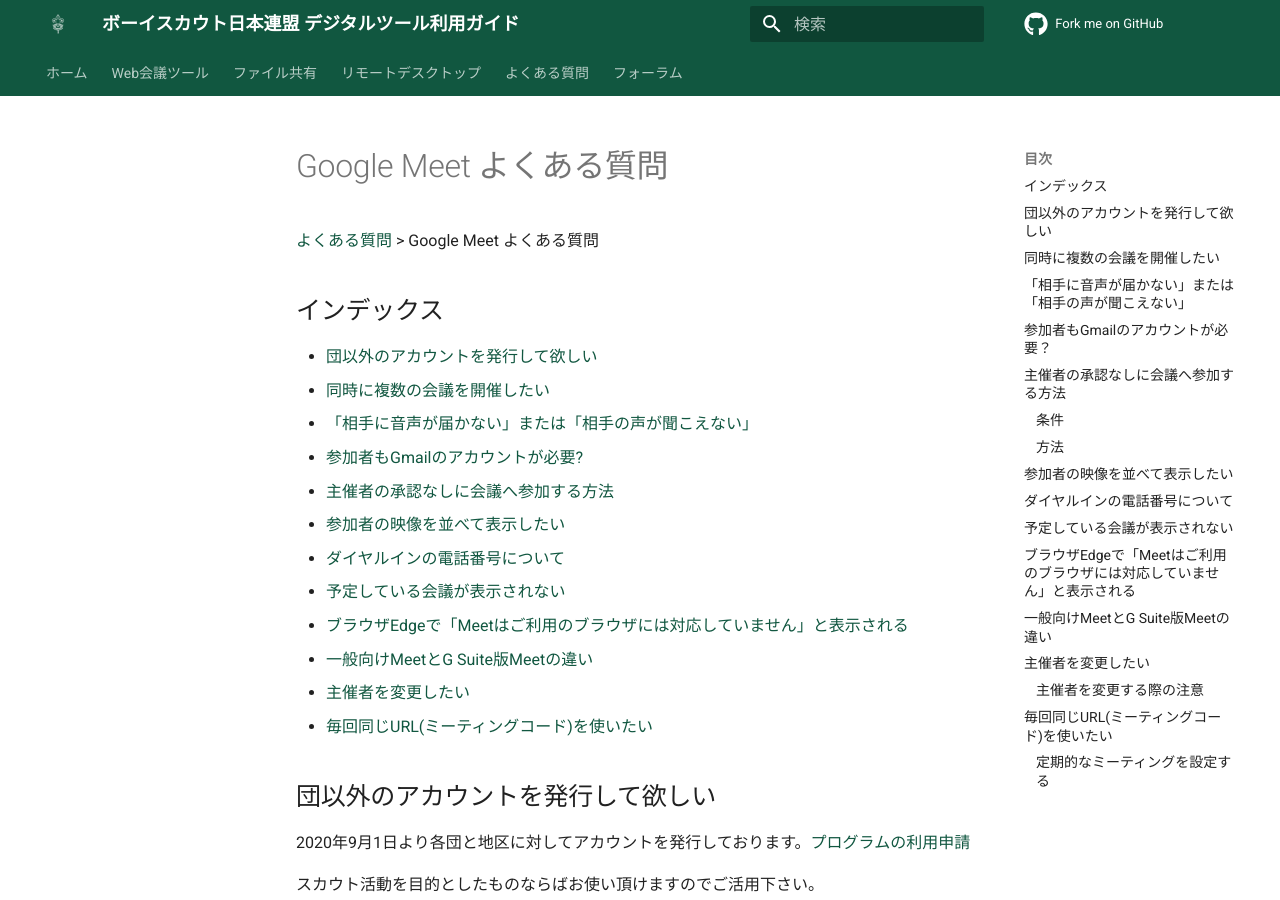
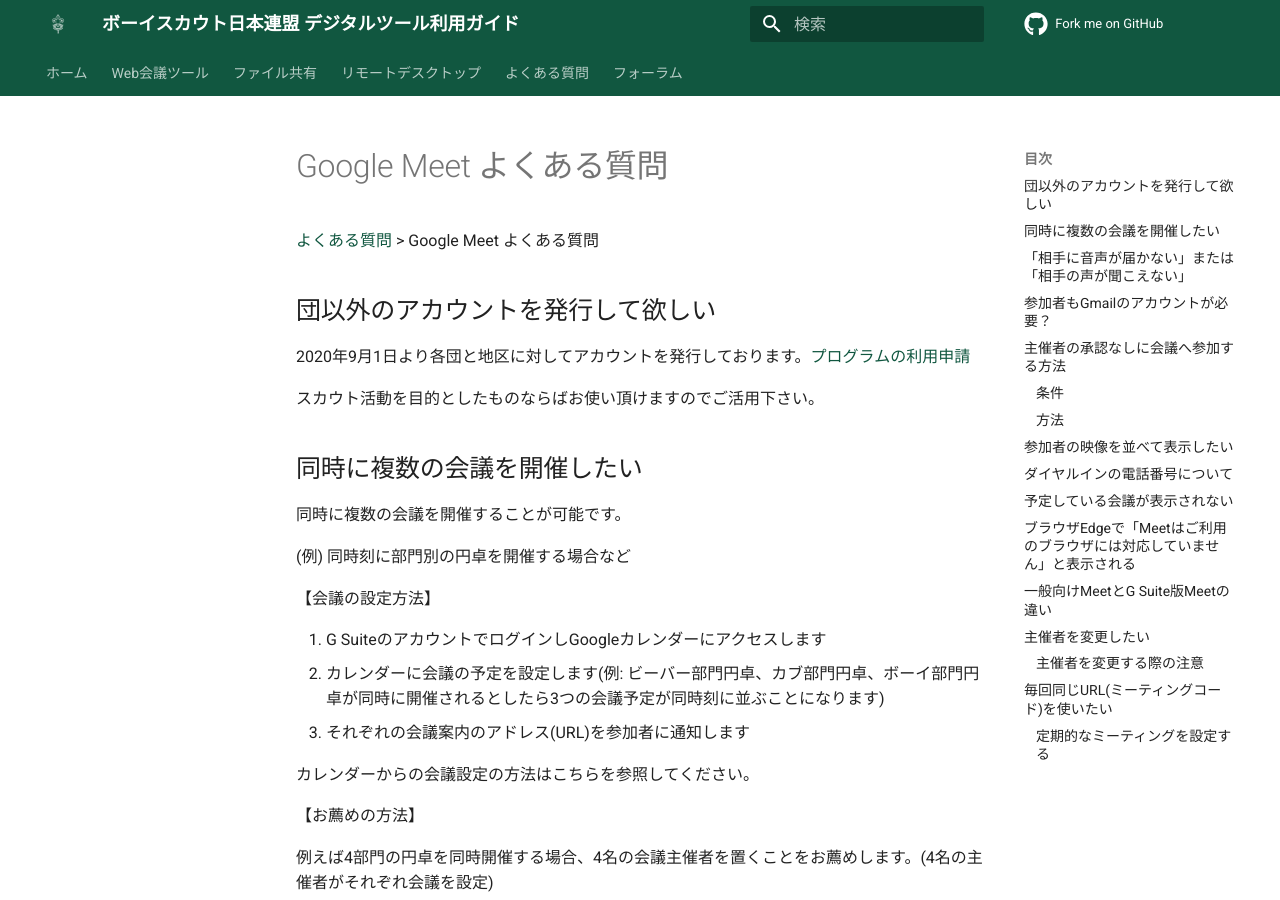
Before and after one commit to Scout-Association-of-Japan/DX-promotion-guidelines, an MkDocs documentation site: the page built from docs/faq/meet/index.md, in a window 1280 px wide and 900 px high. Built offline with MkDocs 1.6.1 and Material for MkDocs 9.7.7, drawn with Linux system fonts in a browser that asks for light colours; comment, search, counter and statistics services are not loaded.

Commit message:
move meet faq
meet関連のFAQを引越
ページ内のアンカーリンクが動作しないので削除(mkdocsの自動生成ナビメニューで代用)

```diff
--- a/docs/web-meeting-guide/meet/GoogleMeet-faq.md
+++ b/docs/faq/meet/index.md
@@ -2,21 +2,8 @@
 title : Google Meet よくある質問
 ---
 
-[よくある質問](../../Faq.md) > Google Meet よくある質問
+[よくある質問](../index.md) > Google Meet よくある質問
 
-## インデックス
-- [団以外のアカウントを発行して欲しい](#団以外のアカウントを発行して欲しい)
-- [同時に複数の会議を開催したい](#同時に複数の会議を開催したい)
-- [「相手に音声が届かない」または「相手の声が聞こえない」](#相手に音声が届かないまたは相手の声が聞こえない)
-- [参加者もGmailのアカウントが必要?](#参加者もgmailのアカウントが必要)
-- [主催者の承認なしに会議へ参加する方法](#主催者の承認なしに会議へ参加する方法)
-- [参加者の映像を並べて表示したい](#参加者の映像を並べて表示したい)
-- [ダイヤルインの電話番号について](#ダイヤルインの電話番号について)
-- [予定している会議が表示されない](#予定している会議が表示されない)
-- [ブラウザEdgeで「Meetはご利用のブラウザには対応していません」と表示される](#ブラウザedgeでmeetはご利用のブラウザには対応していませんと表示される)
-- [一般向けMeetとG Suite版Meetの違い](#一般向けmeetとg-suite版meetの違い)
-- [主催者を変更したい](#主催者を変更したい)
-- [毎回同じURL(ミーティングコード)を使いたい](#毎回同じurlミーティングコードを使いたい)
 
 ## 団以外のアカウントを発行して欲しい
 2020年9月1日より各団と地区に対してアカウントを発行しております。[プログラムの利用申請](https://www.scout.or.jp/member/digital_tool_program/)
@@ -162,17 +149,17 @@
 
 予定していた会議の主催者が参加できなくなった場合は主催者を変更する必要があります。以下の手順で変更ができます。
 
-![](images/faq-1.jpg)
+![](../../web-meeting-guide/meet/images/faq-1.jpg)
 
 (1)予定のオプションメニューから `主催者を変更` をクリックします。
 
-![](images/faq-2.jpg)
+![](../../web-meeting-guide/meet/images/faq-2.jpg)
 
 (2)`新しい主催者` には新しい主催者のgmailアドレスを入力します。(Googleアカウントが必須です)
 
 `メッセージ`は任意のものに変更が可能です。`主催者を変更` をクリックすると新しい主催者に確認のメールが送信されます。
 
-![](images/faq-3.jpg)
+![](../../web-meeting-guide/meet/images/faq-3.jpg)
 
 (3)新しい主催者はこのようなメールを受信します。受け入れる場合はメールにあるURLをクリックします。
 
@@ -204,7 +191,7 @@
 
 同じURLを使用する方法としては `繰り返しの予定` として設定する方法があります。
 
-![](images/faq-4.jpg)
+![](../../web-meeting-guide/meet/images/faq-4.jpg)
 
 Googleカレンダーでミーティングの予定を設定するときに、このように`繰り返しの予定`として設定することで、毎回同じURLで開催することができます。
 
```
